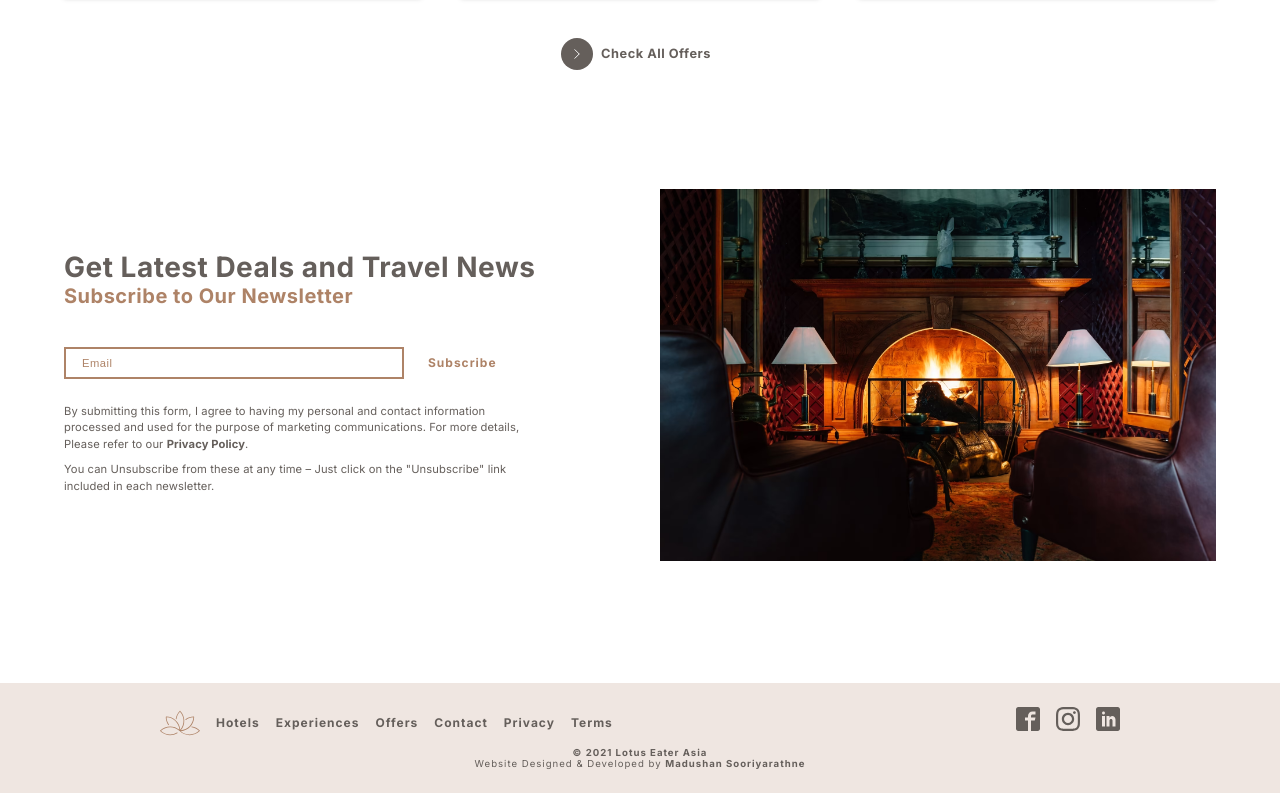
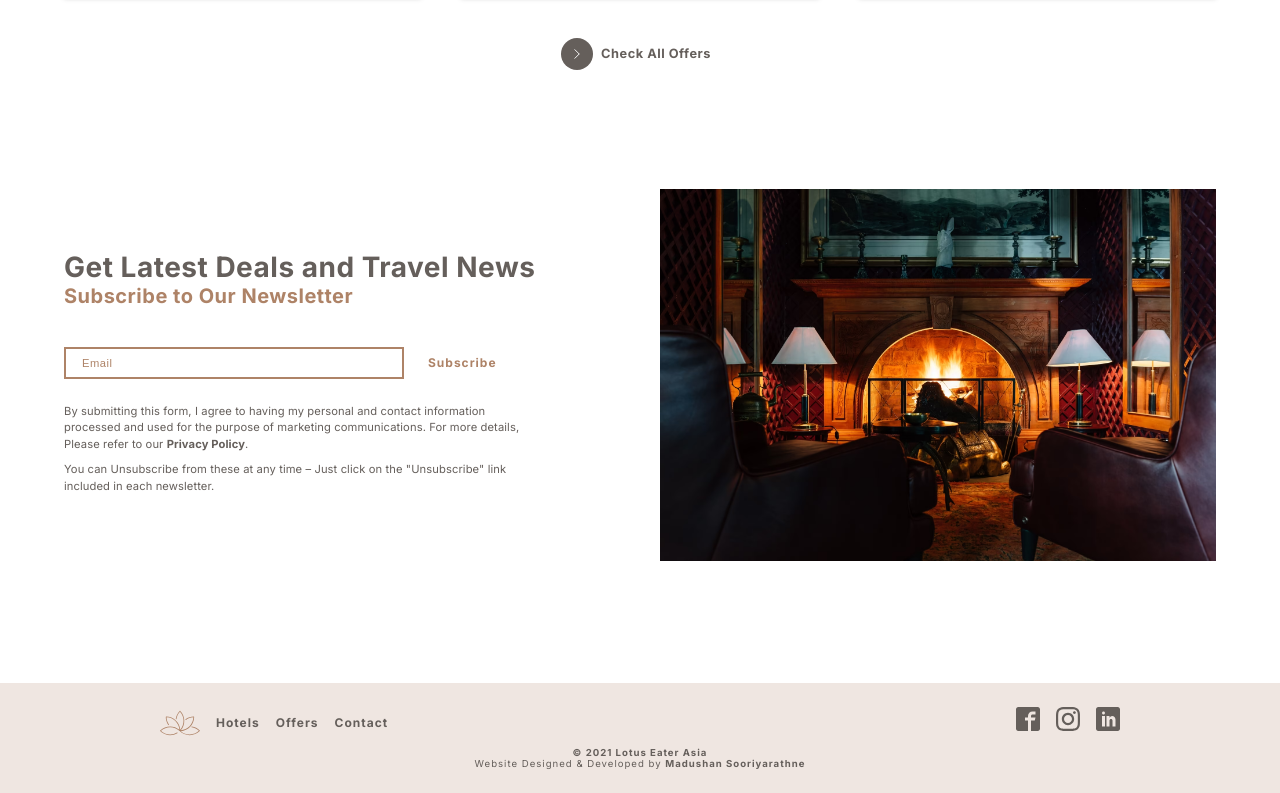
Before and after one commit to madushan-sooriyarathne/lotus-eater-asia, a Next.js app: page / in a window 1280 px wide. Shown: the part 3485-4278 px from the top of the page. Built offline with nearby package versions, Linux system fonts and the light colour scheme.

Commit message:
removed privacy and terms from navLinks array

```diff
--- a/site-data/index.ts
+++ b/site-data/index.ts
@@ -204,11 +204,8 @@ const offers: Offer[] = [
 
 const navLinks: NavLink[] = [
   { name: "Hotels", route: "/hotels" },
-  { name: "Experiences", route: "/experiences" },
   { name: "Offers", route: "/offers" },
   { name: "Contact", route: "/contact" },
-  { name: "Privacy", route: "/privacy" },
-  { name: "Terms", route: "/terms" },
 ];
 
 const socialLinks: SocialIcon[] = [
```
